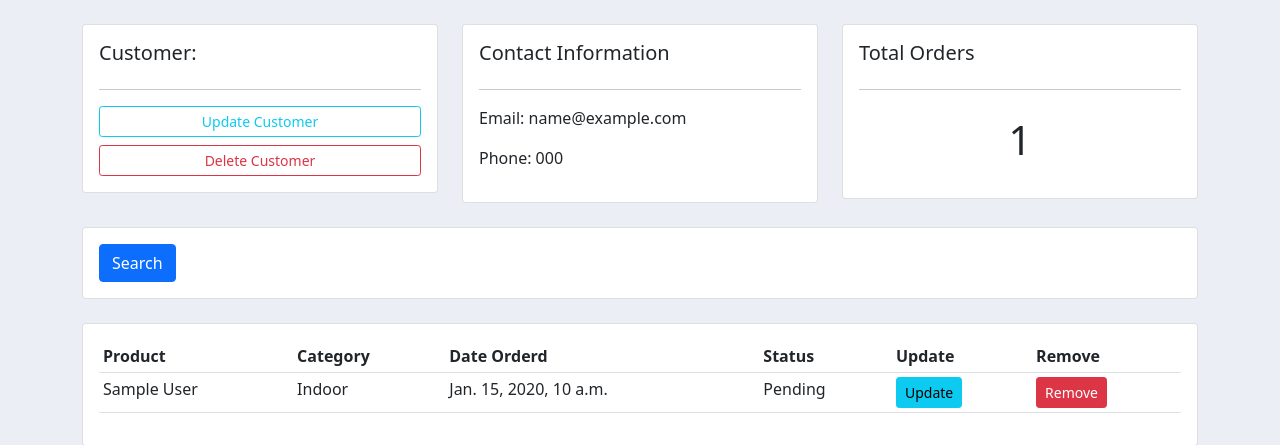
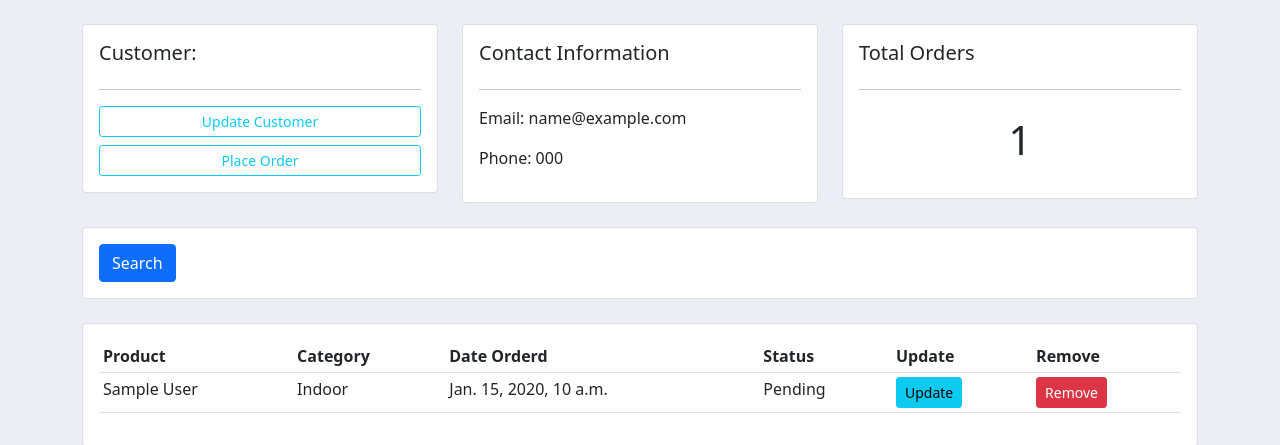
Before and after one commit to othman-turki/crm-django-tutorial, a Django app: page /customer/1/ in a window 1280 px wide. Shown: the part 56-501 px from the top of the page. Run offline with Django 4.2, Linux system fonts and the light colour scheme; tables that the repository leaves empty hold one stand-in row (values such as "Sample post"); some libraries are stand-ins or nearby versions.

Commit message:
Inline formset

```diff
--- a/accounts/urls.py
+++ b/accounts/urls.py
@@ -8,7 +8,7 @@ urlpatterns = [
     path("", views.home, name="home"),
     path("products/", views.products, name="products"),
     path("customer/<int:pk>/", views.customer, name="customer"),
-    path("create_order/", views.order_create, name="create-order"),
+    path("create_order/<int:pk>/", views.order_create, name="create-order"),
     path("update_order/<int:pk>/", views.order_update, name="update-order"),
     path("delete_order/<int:pk>/", views.order_delete, name="delete-order"),
 ]
--- a/accounts/views.py
+++ b/accounts/views.py
@@ -1,5 +1,5 @@
 from django.shortcuts import render, redirect
-from django.urls import reverse
+from django.forms import inlineformset_factory
 
 from .models import Customer, Order, Product
 from .forms import OrderForm
@@ -60,21 +60,29 @@ def customer(request, pk):
     )
 
 
-def order_create(request):
+def order_create(request, pk):
     """Create Order View"""
 
-    form = OrderForm()
+    OrderFormSet = inlineformset_factory(
+        Customer, Order, fields=("product", "status"), extra=6
+    )
+
+    customer = Customer.objects.get(id=pk)
 
     if request.method == "POST":
-        form = OrderForm(request.POST)
+        # form = OrderForm(request.POST)
+        formset = OrderFormSet(request.POST, instance=customer)
 
-        if form.is_valid():
-            form.save()
+        if formset.is_valid():
+            formset.save()
 
             return redirect("accounts:home")
 
+    # form = OrderForm(initial={"customer": customer})
+    formset = OrderFormSet(queryset=Order.objects.none(), instance=customer)
+
     context = {
-        "form": form,
+        "formset": formset,
     }
 
     return render(
@@ -87,15 +95,15 @@ def order_update(request, pk):
 
     order = Order.objects.get(id=pk)
 
-    form = OrderForm(instance=order)
-
     if request.method == "POST":
         form = OrderForm(request.POST, instance=order)
 
         if form.is_valid():
             form.save()
 
-            return redirect(reverse("accounts:home"))
+            return redirect("accounts:home")
+
+    form = OrderForm(instance=order)
 
     context = {
         "form": form,
@@ -114,7 +122,7 @@ def order_delete(request, pk):
     if request.method == "POST":
         order.delete()
 
-        return redirect(reverse("accounts:home"))
+        return redirect("accounts:home")
 
     context = {"order": order}
 
--- a/templates/dashboard/customer.html
+++ b/templates/dashboard/customer.html
@@ -12,7 +12,8 @@
                 <h5>Customer:</h5>
                 <hr>
                 <a class="btn btn-outline-info btn-sm btn-block" href="">Update Customer</a>
-                <a class="btn btn-outline-danger btn-sm btn-block mt-2" href="">Delete Customer</a>
+                <a class="btn btn-outline-info btn-sm btn-block mt-2"
+                    href="{% url 'accounts:create-order' customer.id %}">Place Order</a>
 
             </div>
         </div>
--- a/templates/dashboard/index.html
+++ b/templates/dashboard/index.html
@@ -12,7 +12,7 @@
             <h5>CUSTOMERS:</h5>
             <hr>
             <div class="card card-body">
-                <a class="btn btn-primary  btn-sm btn-block" href="">Create Customer</a>
+                <a class="btn btn-primary btn-sm btn-block" href="">Create Customer</a>
                 <table class="table table-sm">
                     <tr>
                         <th></th>
@@ -38,7 +38,6 @@
             <h5>LAST 5 ORDERS</h5>
             <hr>
             <div class="card card-body">
-                <a class="btn btn-primary btn-sm btn-block" href="{% url 'accounts:create-order' %}">Create Order</a>
                 <table class="table table-sm">
                     <tr>
                         <th>Product</th>
--- a/templates/layout/components/_status.html
+++ b/templates/layout/components/_status.html
@@ -4,7 +4,7 @@
     <div class="row">
         <div class="col">
             <div class="col-md">
-                <div class="card text-center text-white  mb-3" id="total-orders">
+                <div class="card text-center text-white mb-3" id="total-orders">
                     <div class="card-header">
                         <h5 class="card-title">Total Orders</h5>
                     </div>
```
Also changed, not shown: templates/dashboard/order_form.html (+6 -1 lines).
